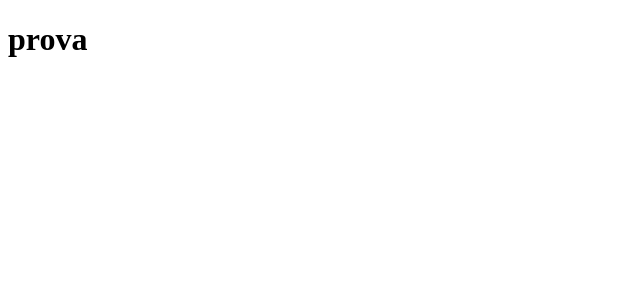
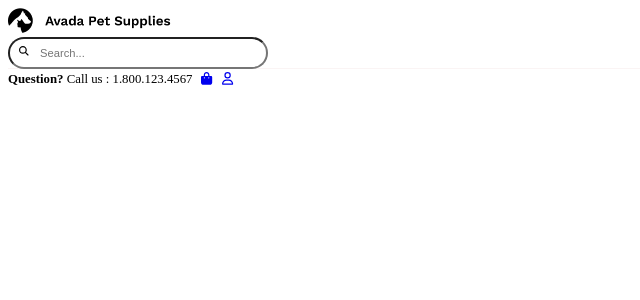
Before and after one commit to CaraccioloJessica/proj-html-vuejs, a Vue app: page / in a window 1280 px wide. Shown: the top 300 px of the page, without its empty margins (0-640 px from the left). Built offline with nearby package versions, Linux system fonts and the light colour scheme.

Commit message:
top header bar: logo, search, call us and icons

```diff
--- a/src/components/Header.vue
+++ b/src/components/Header.vue
@@ -9,9 +9,76 @@ export default {
 </script>
 
 <template>
-  <h1>prova</h1>
+  <header>
+    <div id="logo_bar">
+      <div class="container">
+        <!-- Logo dell'ecommerce -->
+        <a href="#"><img src="/img/dark-pet-logo.png" alt="logo"></a>
+
+        <!-- Search bar -->
+        <div id="search_bar">
+          <input type="search" placeholder="Search...">
+          <font-awesome-icon icon="fa-magnifying-glass" />
+        </div>
+
+        <!-- Contatto telefonico -->
+        <span>
+          <strong>Question?</strong>
+          Call us : 1.800.123.4567
+        </span>
+
+        <!-- Icone shoppig bag e user -->
+        <span>
+          <a href="#"><font-awesome-icon icon="fa-solid fa-bag-shopping" /></a>
+          <a href="#"><font-awesome-icon icon="fa-regular fa-user" /></a>
+        </span>
+      </div>
+    </div>
+  </header>
 </template>
 
 <style lang="scss" scoped>
+@use '../styles/partials/variables' as *;
 
+
+#logo_bar {
+  height: 60px;
+  border-bottom: 1px solid $dawn;
+
+  .container {
+    height: inherit;
+    align-items: center;
+    justify-content: space-between;
+
+    img {
+      height: 25px;
+    }
+
+    #search_bar {
+      position: relative;
+
+      svg {
+        font-size: 0.6rem;
+        position: absolute;
+        top: 9px;
+        left: 6px;
+      }
+    }
+
+    input {
+      font-size: 0.7rem;
+      padding: 8px 8px 8px 30px;
+      border-radius: 20px;
+      width: 260px;
+    }
+
+    span {
+      font-size: 0.8rem;
+    }
+
+    svg {
+      margin: 0 5px;
+    }
+  }
+}
 </style>
```
